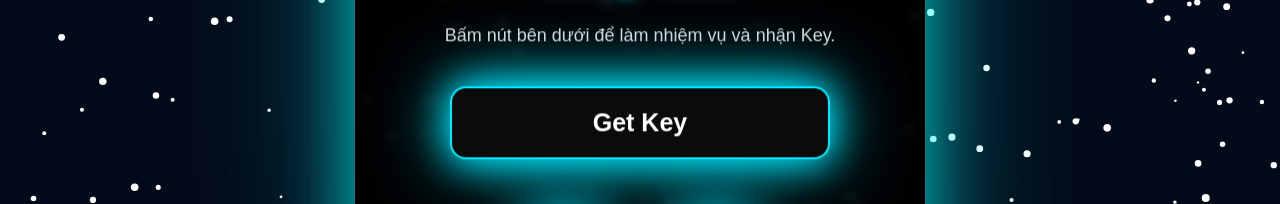
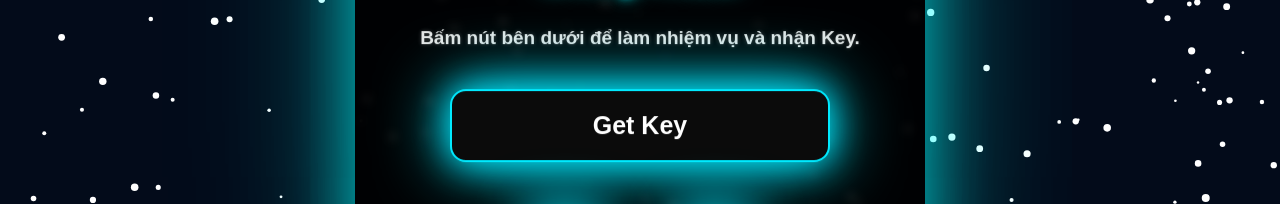
Before and after one commit to aovo4504-bit/CozyHub.key, a plain HTML site: page index.html in a window 1280 px wide. Shown: the part 415-619 px from the top of the page. Drawn offline with Linux system fonts and the light colour scheme; grey boxes are pictures that could not be loaded.

Commit message:
Update index.html

```diff
--- a/index.html
+++ b/index.html
@@ -31,7 +31,7 @@
         transform: translate(-50%, -45%);
         width: 500px;
         max-width: 92vw;
-        background: rgba(0, 0, 0, 0.88);   /* ĐỤC TỐI */
+        background: rgba(0, 0, 0, 0.88);   /* ĐỤC TỐI RÕ */
         padding: 45px 35px;
         border-radius: 35px;
         text-align: center;
@@ -58,7 +58,7 @@
             0 0 85px rgba(0, 255, 255, 0.6);
     }
 
-    /* CHỮ “COZY HUB” – SÁNG VỪA – RÕ – KHÔNG LAN RỘNG */
+    /* TIÊU ĐỀ – NEON XANH CYAN */
     .title {
         font-size: 42px;
         font-weight: 900;
@@ -73,13 +73,18 @@
             0 0 28px rgba(0, 255, 255, 0.5);
     }
 
+    /* CHỮ HƯỚNG DẪN – IN ĐẬM + RÕ */
     .sub {
-        font-size: 18px;
-        color: #dcdcdc;
+        font-size: 19px;
+        font-weight: 600;
+        color: #e6e6e6;
         margin-bottom: 40px;
+
+        text-shadow:
+            0 0 4px rgba(255, 255, 255, 0.25);
     }
 
-    /* NÚT GET KEY – RẤT DÀI – TO – GLOW MẠNH */
+    /* NÚT GET KEY – TO – DÀI – GLOW XANH */
     .btn {
         width: 85%;
         max-width: 380px;
@@ -99,7 +104,7 @@
             0 0 35px #00eaff,
             0 0 70px #00eaff;
 
-        margin: 0 auto 40px auto;
+        margin: 0 auto 35px auto;
     }
 
     .btn:hover {
```
